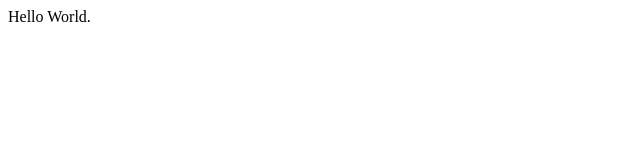
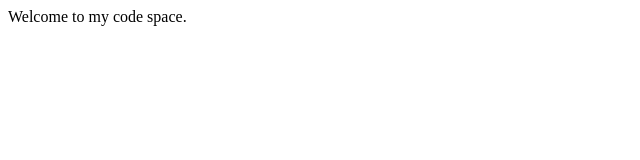
Before and after one commit to dtarsio/Test, a plain HTML site: page index.html in a window 1280 px wide. Shown: the whole page, without its empty margins (0-640 px from the left). Drawn offline with Linux system fonts and the light colour scheme.

Commit message:
Update html

```diff
--- a/index.html
+++ b/index.html
@@ -1,5 +1,5 @@
 <html>
 <body>
-	Hello World.
+	Welcome to my code space.
 </body>
 </html>
```
Also changed, not shown: 1 other file.
